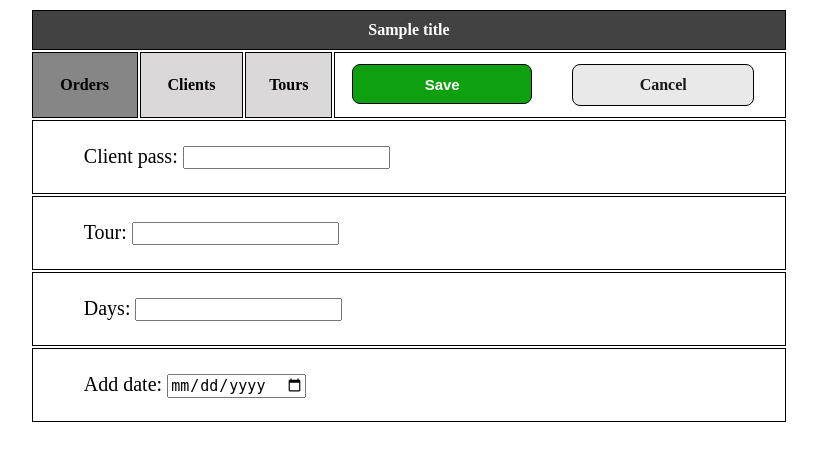
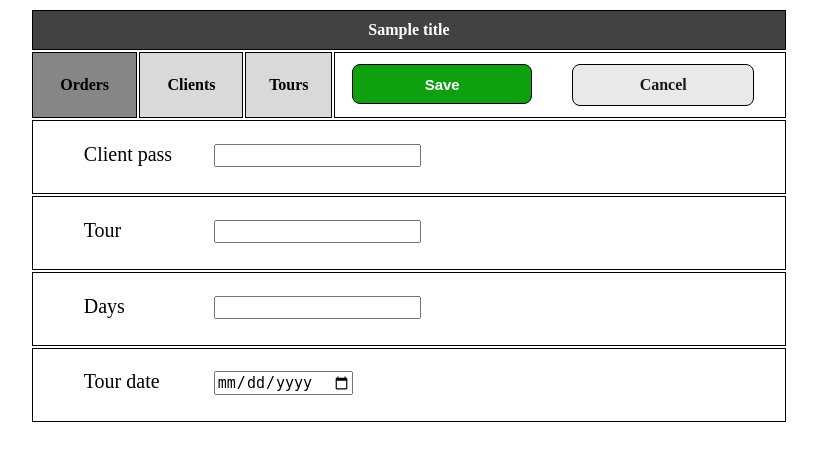
Before and after one commit to kinfi4/FLASK__Travel_agency, a Python web app: template PROJECT/app/templates/add_edit_forms/add-edit_order.html in a window 1280 px wide. Shown: the top 461 px of the page, without its empty margins (231-1048 px from the left). Run offline with Jinja, Linux system fonts and the light colour scheme; the template is opened without the code that fills it: most values are stand-ins (such as "Sample title", 1, 10 or a date in 2020); form fields are guessed from the names that the template uses.

Commit message:
bags fixed

```diff
--- a/PROJECT/app/form.py
+++ b/PROJECT/app/form.py
@@ -28,5 +28,5 @@ class AddEditOrderForm(FlaskForm):
     client_pass = SelectField('Client pass', validators=[DataRequired()], validate_choice=False)
     tour_id = SelectField('Tour id', validators=[DataRequired()], validate_choice=False)
     days = IntegerField('Days', validators=[DataRequired()], default=7)
-    add_date = DateField('Add date', validators=[DataRequired()], default=date.today())
+    tour_date = DateField('Tour date', validators=[DataRequired()], default=date.today())
     submit = SubmitField('')
--- a/PROJECT/app/models.py
+++ b/PROJECT/app/models.py
@@ -37,7 +37,7 @@ class Order(db.Model):
     id = db.Column(db.Integer, primary_key=True)
     tour_id = db.Column(db.Integer, db.ForeignKey('tour.id'))
     client_pass = db.Column(db.String(80), db.ForeignKey('client.passport'))
-    add_date = db.Column(db.Date, index=True, default=date.today())
+    tour_date = db.Column(db.Date, index=True, default=date.today())
     days = db.Column(db.Integer)
 
     @property
--- a/PROJECT/app/static/css/edit-item_styles.css
+++ b/PROJECT/app/static/css/edit-item_styles.css
@@ -54,3 +54,13 @@
 input, select{
     font-size: 15px;
 }
+
+div.field {
+  padding-bottom: 5px;
+}
+div.field label {
+  display: block;
+  float: left;
+  width: 130px;
+  height: 15px;
+}
--- a/PROJECT/app/templates/add_edit_forms/add-edit_order.html
+++ b/PROJECT/app/templates/add_edit_forms/add-edit_order.html
@@ -9,42 +9,50 @@
 {% block content %}
      <tr>
         <td colspan="5" class="edit-form-block">
-            {{ form.client_pass.label(class="labels") }}:
+            <div class="field">
+            {{ form.client_pass.label(class="labels") }}
             {{ form.client_pass() }}
 
             {% for error in form.client_pass.errors %}
                 <span style="color: red;">{{ error }}</span>
             {% endfor %}
+            </div>
         </td>
     </tr>
     <tr>
         <td colspan="5" class="edit-form-block">
-            {{ form.tour_id.label(class="labels") }}:
+            <div class="field">
+            {{ form.tour_id.label(class="labels") }}
             {{ form.tour_id() }}
 
             {% for error in form.tour_id.errors %}
                 <span style="color: red;">{{ error }}</span>
             {% endfor %}
+            </div>
         </td>
     </tr>
     <tr>
         <td colspan="5" class="edit-form-block">
-            {{ form.days.label(class="labels") }}:
+            <div class="field">
+            {{ form.days.label(class="labels") }}
             {{ form.days() }}
 
             {% for error in form.days.errors %}
                 <span style="color: red;">{{ error }}</span>
             {% endfor %}
+            </div>
         </td>
     </tr>
     <tr>
         <td colspan="5" class="edit-form-block">
-            {{ form.add_date.label(class="labels") }}:
-            {{ form.add_date(type="date") }}
+            <div class="field">
+            {{ form.tour_date.label(class="labels") }}
+            {{ form.tour_date(type="date") }}
 
-            {% for error in form.add_date.errors %}
+            {% for error in form.tour_date.errors %}
                 <span style="color: red;">{{ error }}</span>
             {% endfor %}
+            </div>
         </td>
     </tr>
 
```
Also changed, not shown: PROJECT/app/templates/add_edit_forms/add-edit_client.html (+15 -6 lines), PROJECT/app/templates/add_edit_forms/add-edit_tour.html (+15 -7 lines), PROJECT/app/templates/tables/orders.html (+4 -4 lines), PROJECT/app/views.py (+14 -14 lines), PROJECT/migrations/versions/6bae619ac9f6_.py (added, +34 -0 lines), 5 other files.
